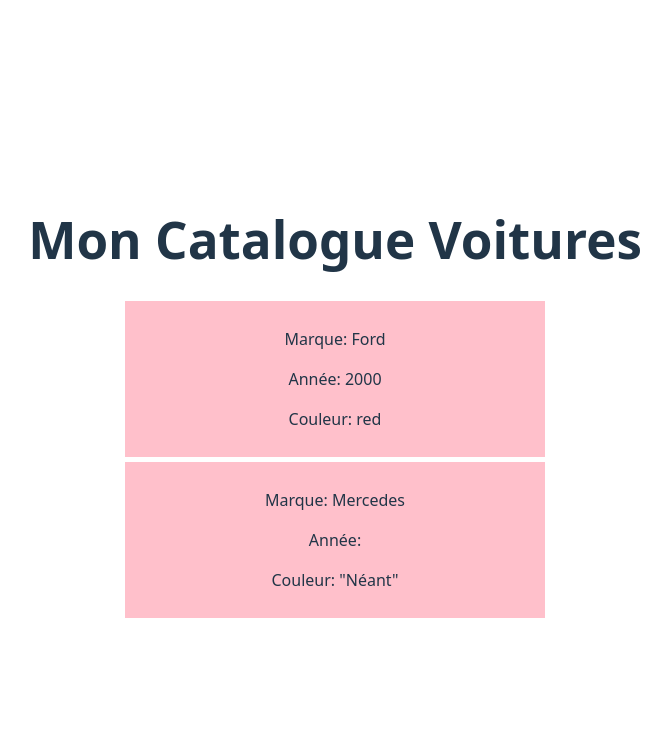
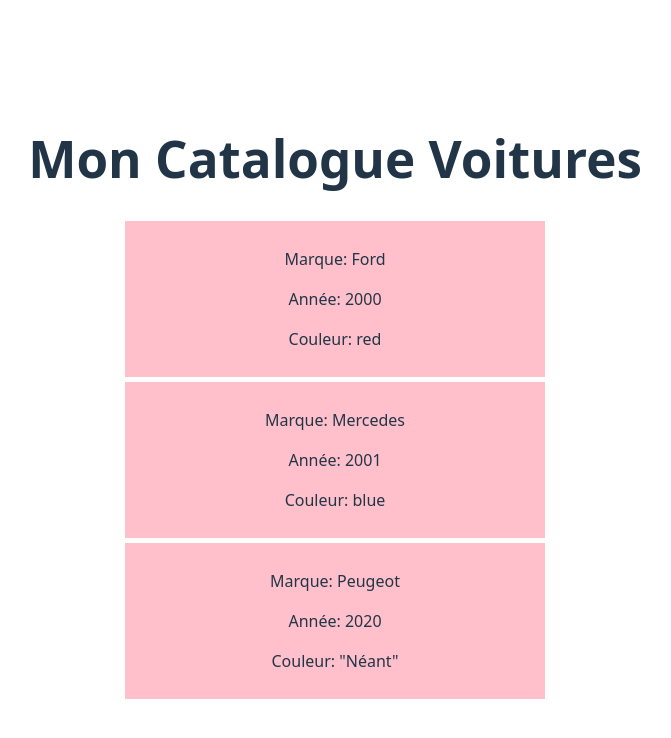
Before and after one commit to Julen37/coursREACT, a React (Vite) app in the folder my-app/: page / in a window 1280 px wide. Shown: the top 738 px of the page, without its empty margins (305-976 px from the left). Built offline with nearby package versions, Linux system fonts and the light colour scheme.

Commit message:
exo 4 un objet tableau dans le state

```diff
--- a/my-app/src/components/MyCars.jsx
+++ b/my-app/src/components/MyCars.jsx
@@ -2,15 +2,23 @@
 import Car from './Cars'
 
 class Mycars extends Component {
+
+    state = {
+        voiture: [
+            {name: 'Ford', year: '2000', color: 'red'},
+            {name: 'Mercedes', year: '2001', color: 'blue'},
+            {name: 'Peugeot', year: '2020', color: ''}
+        ]
+    }
 
     render() {
         return (
             <div>
                 <h1>{this.props.title}</h1>
 
-                <Car year={"2000"} color="red">Ford</Car>
-                <Car>Mercedes</Car>
-                <Car color="green"></Car>
+                <Car color={this.state.voiture[0].color} year={this.state.voiture[0].year}>{this.state.voiture[0].name}</Car>
+                <Car color={this.state.voiture[1].color} year={this.state.voiture[1].year}>{this.state.voiture[1].name}</Car>
+                <Car color={this.state.voiture[2].color} year={this.state.voiture[2].year}>{this.state.voiture[2].name}</Car>
             </div>
 
         )
```
